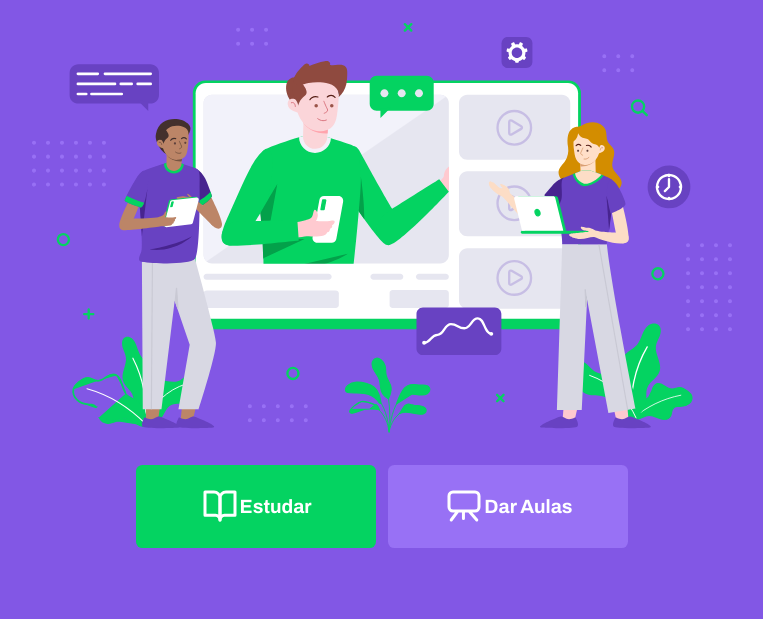
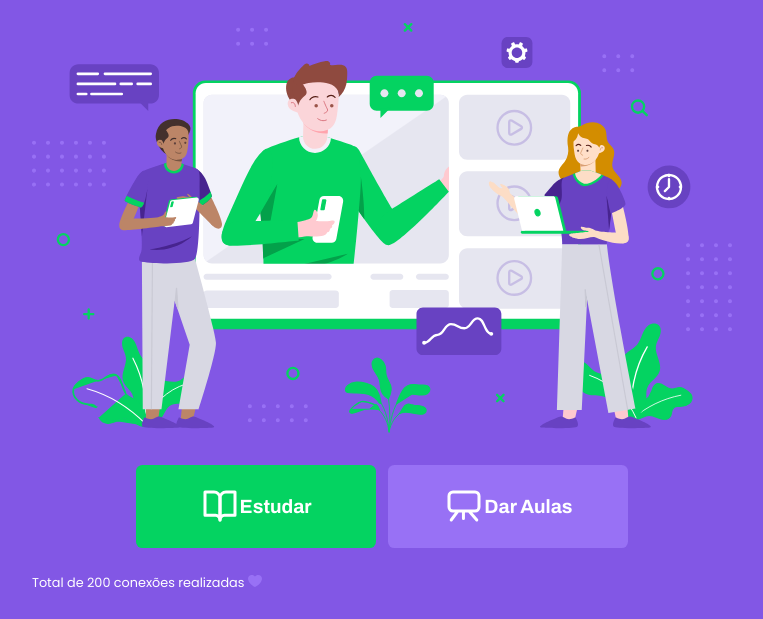
Before and after one commit to Rvkash/proffy, a plain HTML site: page index.html in a window 1280 px wide. Shown: the part 181-800 px from the top of the page, without its empty margins (258-1021 px from the left). Drawn offline with Linux system fonts and the light colour scheme.

Commit message:
add: partials,page-landing

```diff
--- a/index.html
+++ b/index.html
@@ -4,9 +4,11 @@
 <head>
 	<meta charset="UTF-8">
 	<meta name="viewport" content="width=device-width, initial-scale=1.0">
-	<title>Proffy</title>
+	<meta name="theme-color" content="#8257ES">
+	<title>Proffy | Sua plataforma de estudos</title>
 	<link rel="stylesheet" href="/styles/main.css">
 	<link rel="stylesheet" href="/styles/partials/page-landing.css">
+	<link rel="shortcut icon" href="/images/favicon.png" type="image/png">
 
 	<link
 		href="https://fonts.googleapis.com/css2?family=Archivo:wght@400;700&amp;family=Poppins:wght@400;600&amp;display=swap"
@@ -32,6 +34,12 @@
 					Dar Aulas
 				</a>
 		</div>
+
+		<p class="total-conections">
+			Total de 200 conexões realizadas
+			<img src="/images/icons/purple-heart.svg" alt="Coração Roxo">
+		</p>
+
 	</div>
 
 </body>
```
